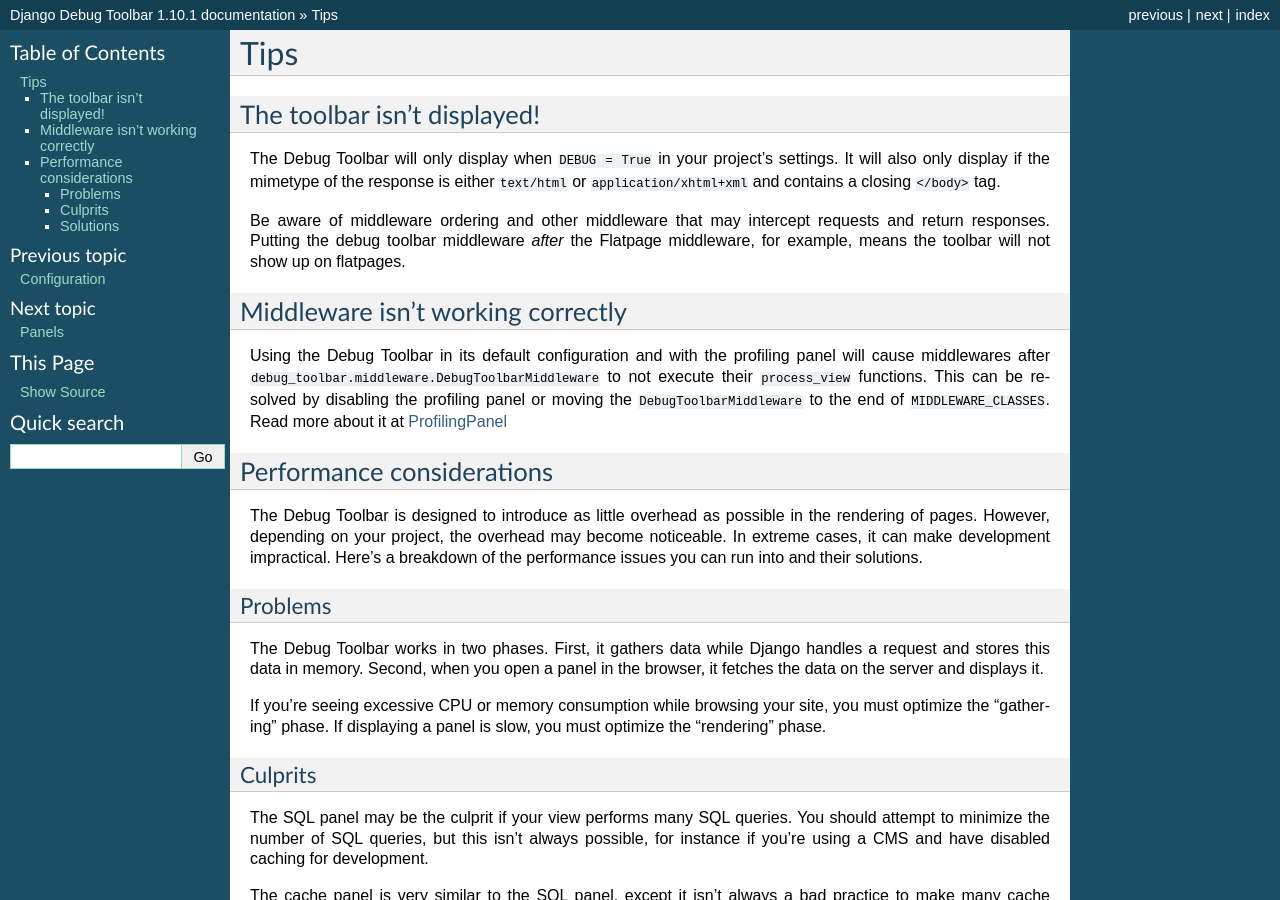
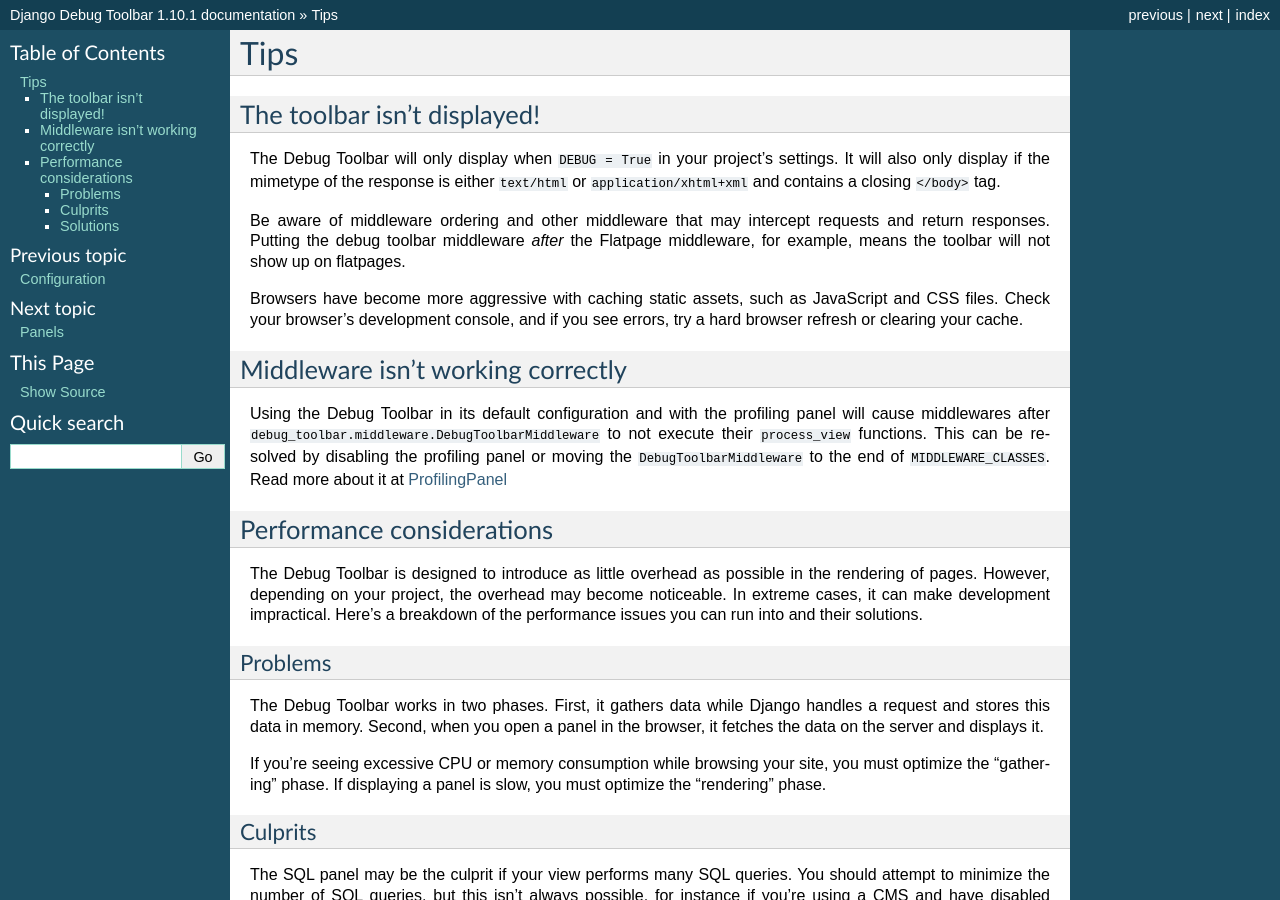
Before and after one commit to jazzband/django-debug-toolbar, a Sphinx documentation site: the page built from docs/tips.rst, in a window 1280 px wide and 900 px high. Built offline with Sphinx 7.4.7, drawn with Linux system fonts in a browser that asks for light colours.

Commit message:
Add tip about browser caching.
More than once, I've spent time tweaking settings, when all I really needed to do was a hard refresh after an upgrade to force the JavaScript to reload. Mentioning this in the documentation.

```diff
--- a/docs/tips.rst
+++ b/docs/tips.rst
@@ -13,6 +13,10 @@
 requests and return responses. Putting the debug toolbar middleware *after*
 the Flatpage middleware, for example, means the toolbar will not show up on
 flatpages.
+
+Browsers have become more aggressive with caching static assets, such as
+JavaScript and CSS files. Check your browser's development console, and if
+you see errors, try a hard browser refresh or clearing your cache.
 
 Middleware isn't working correctly
 ----------------------------------
```
